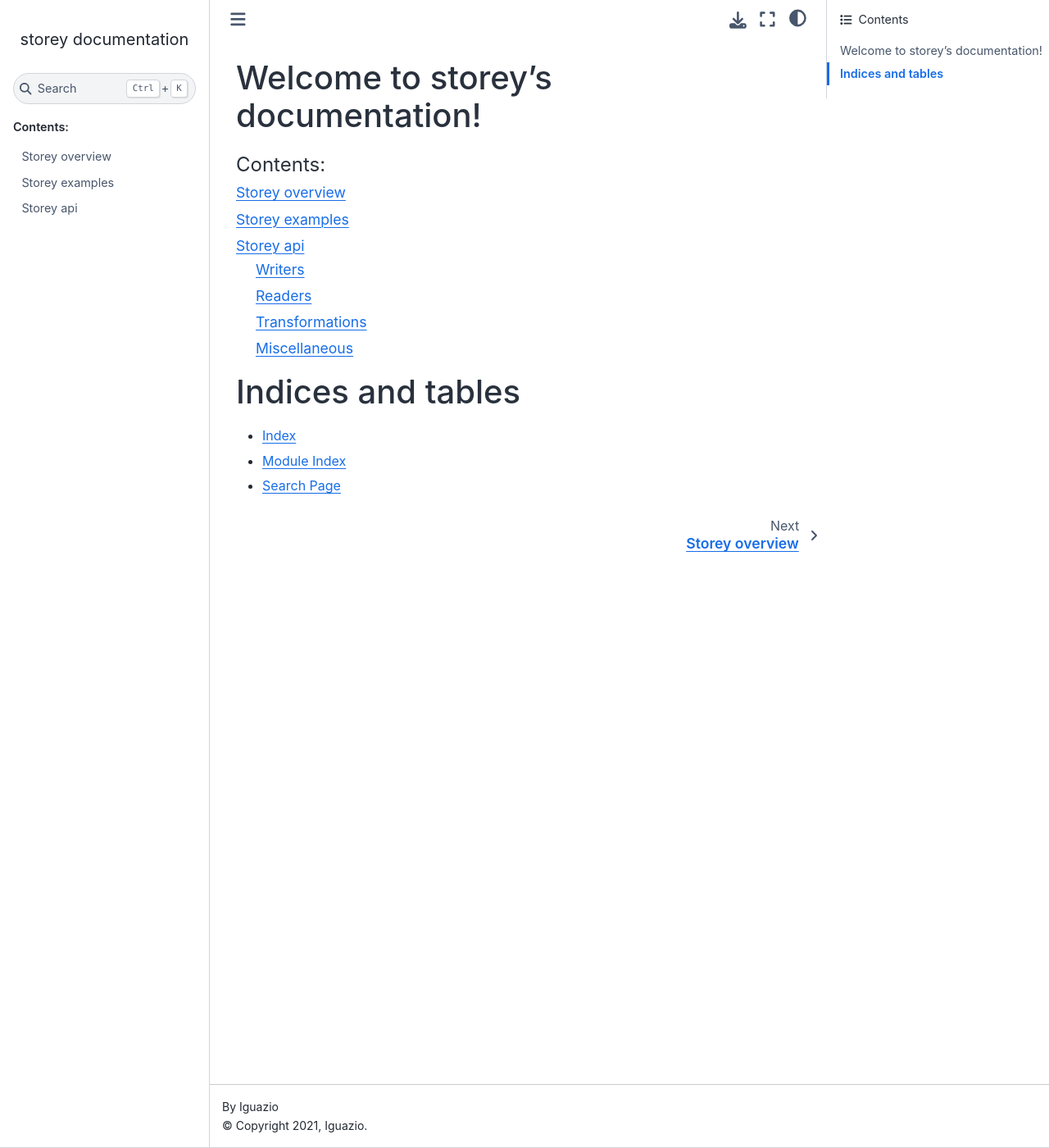
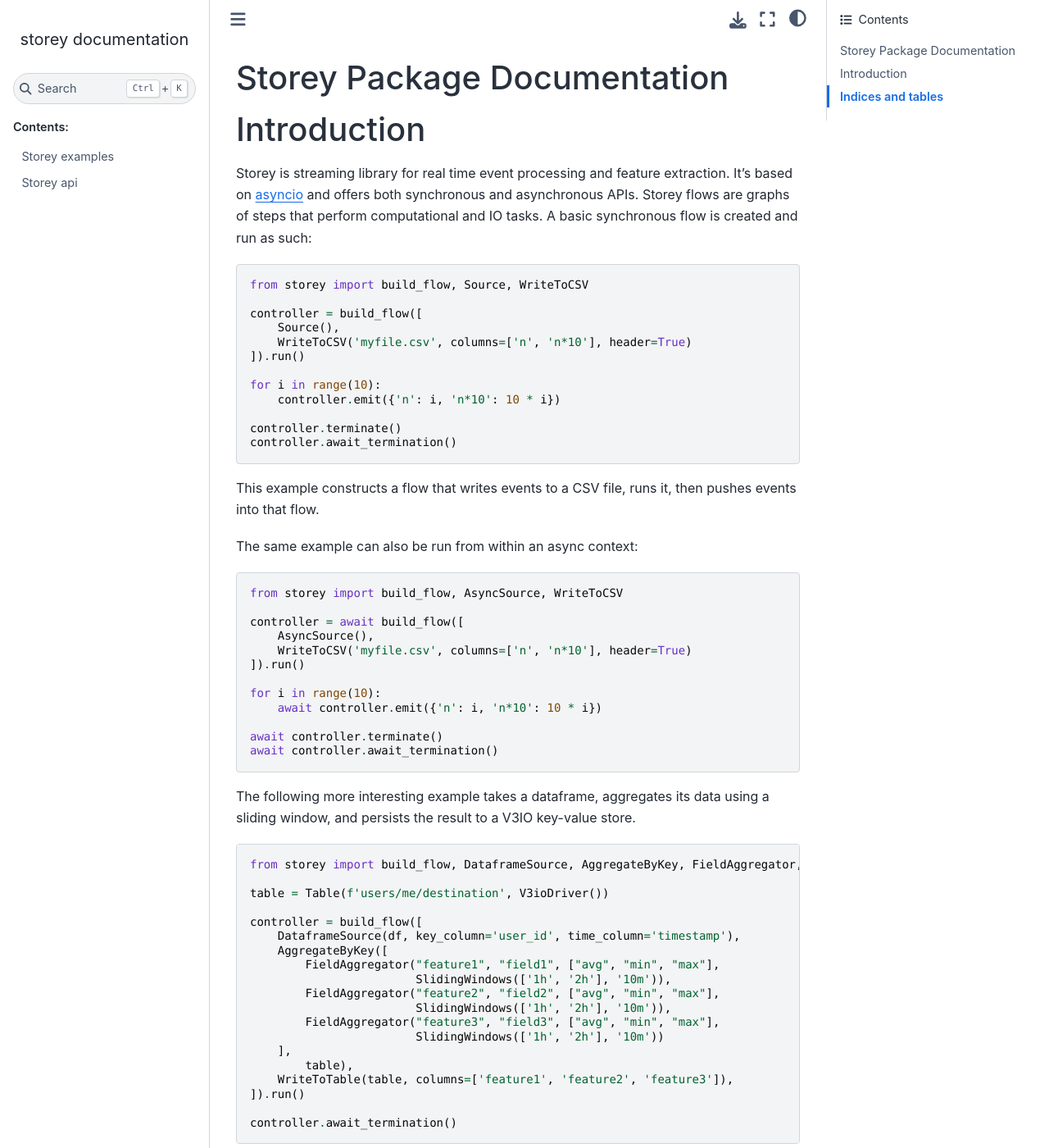
Before and after one commit to mlrun/storey, a Sphinx documentation site: the page built from docs/index.rst, in a window 1280 px wide and 1400 px high. Shown: the whole window at 82% size. Built offline with Sphinx 7.4.7 and the Sphinx Book theme 1.1.4, drawn with Linux system fonts in a browser that asks for light colours.

Commit message:
Documentation and imports. (#160)
* Documentation and imports.

* Rename section.

Co-authored-by: Gal Topper <galt@iguazio.com>

```diff
--- a/docs/index.rst
+++ b/docs/index.rst
@@ -1,14 +1,79 @@
-Welcome to storey's documentation!
+Storey Package Documentation
 ==================================
+Introduction
+================
+.. _asyncio: https://docs.python.org/3/library/asyncio.html
+
+Storey is streaming library for real time event processing and feature extraction. It's based on asyncio_ and offers both synchronous and
+asynchronous APIs. Storey flows are graphs of steps that perform computational and IO tasks. A basic synchronous flow is created and run as
+such:
+
+.. code-block:: python
+
+    from storey import build_flow, Source, WriteToCSV
+
+    controller = build_flow([
+        Source(),
+        WriteToCSV('myfile.csv', columns=['n', 'n*10'], header=True)
+    ]).run()
+
+    for i in range(10):
+        controller.emit({'n': i, 'n*10': 10 * i})
+
+    controller.terminate()
+    controller.await_termination()
+
+This example constructs a flow that writes events to a CSV file, runs it, then pushes events into that flow.
+
+The same example can also be run from within an async context:
+
+.. code-block:: python
+
+    from storey import build_flow, AsyncSource, WriteToCSV
+
+    controller = await build_flow([
+        AsyncSource(),
+        WriteToCSV('myfile.csv', columns=['n', 'n*10'], header=True)
+    ]).run()
+
+    for i in range(10):
+        await controller.emit({'n': i, 'n*10': 10 * i})
+
+    await controller.terminate()
+    await controller.await_termination()
+
+The following more interesting example takes a dataframe, aggregates its data using a sliding window, and persists the result to a
+V3IO key-value store.
+
+.. code-block:: python
+
+    from storey import build_flow, DataframeSource, AggregateByKey, FieldAggregator, SlidingWindows, WriteToTable, V3ioDriver, Table
+
+    table = Table(f'users/me/destination', V3ioDriver())
+
+    controller = build_flow([
+        DataframeSource(df, key_column='user_id', time_column='timestamp'),
+        AggregateByKey([
+            FieldAggregator("feature1", "field1", ["avg", "min", "max"],
+                            SlidingWindows(['1h', '2h'], '10m')),
+            FieldAggregator("feature2", "field2", ["avg", "min", "max"],
+                            SlidingWindows(['1h', '2h'], '10m')),
+            FieldAggregator("feature3", "field3", ["avg", "min", "max"],
+                            SlidingWindows(['1h', '2h'], '10m'))
+        ],
+            table),
+        WriteToTable(table, columns=['feature1', 'feature2', 'feature3']),
+    ]).run()
+
+    controller.await_termination()
+
 
 .. toctree::
    :maxdepth: 2
    :caption: Contents:
 
-   overview
    examples
    api
-
 
 Indices and tables
 ==================
--- a/docs/overview.rst
+++ /dev/null
@@ -1,4 +0,0 @@
-Storey overview
-================
-
-Storey is an asynchronous streaming library, for real time event processing and feature extraction.
--- a/storey/__init__.py
+++ b/storey/__init__.py
@@ -13,7 +13,8 @@
     Driver, NoopDriver, V3ioDriver
 )
 from .dtypes import (  # noqa: F401
-    Event, FieldAggregator
+    Event, FieldAggregator, SlidingWindows, FixedWindows, EmissionType, EmitAfterPeriod, EmitAfterWindow, EmitAfterMaxEvent, EmitAfterDelay,
+    EmitEveryEvent, LateDataHandling
 )
 from .flow import (  # noqa: F401
     Filter, FlatMap, Flow, FlowError, JoinWithV3IOTable, SendToHttp, JoinWithTable, Map, Extend, Reduce, Batch,
```
